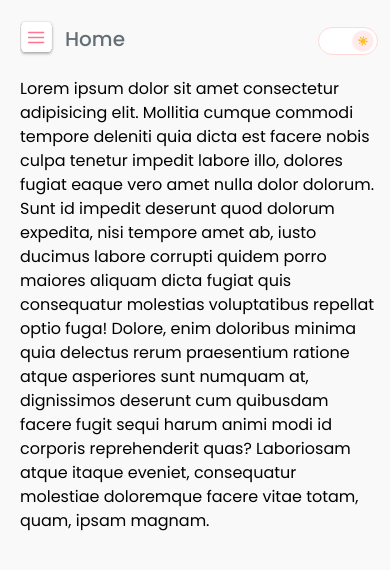
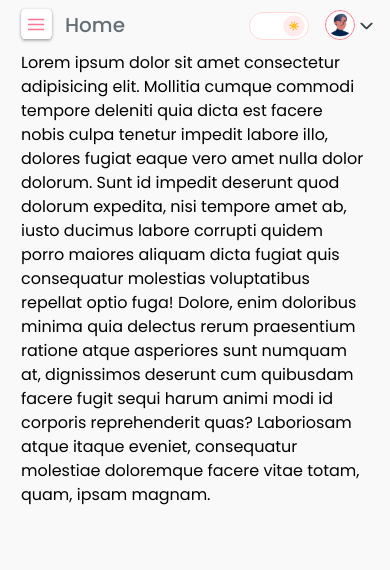
Before and after one commit to mdmahfuzrp/rtexus, a React (Vite) app: page / in a window 390 px wide. Shown: the top 570 px of the page. Built offline with nearby package versions, Linux system fonts and the light colour scheme.

Commit message:
navbar and animation effect implement

```diff
--- a/src/Shared/Navbar.jsx
+++ b/src/Shared/Navbar.jsx
@@ -1,9 +1,38 @@
-import { BarIcon } from "../assets/icons";
+import { BarIcon, OffMenu } from "../assets/icons";
 import DarkMode from "../components/DarkMode/DarkMode";
+import UserImg from "../assets/Avatar.png";
+import { useEffect, useState } from "react";
 
 const Navbar = ({ open, setOpen }) => {
+  const [scrolled, setScrolled] = useState(false);
+
+
+  useEffect(() => {
+    const handleScroll = () => {
+      const mainPageContent = document.getElementById('mainPageContent');
+      if (mainPageContent.scrollTop > 25) {
+        setScrolled(true);
+      } else {
+        setScrolled(false);
+      }
+    };
+
+    const mainPageContent = document.getElementById('mainPageContent');
+    if (mainPageContent) {
+      mainPageContent.addEventListener("scroll", handleScroll);
+    }
+
+    return () => {
+      if (mainPageContent) {
+        mainPageContent.removeEventListener("scroll", handleScroll);
+      }
+    };
+  }, [setScrolled]);
   return (
-    <div className="w-full flex items-center justify-between py-[13px]">
+    <div
+      id="navbar"
+      className={`w-full flex sticky top-0 items-center justify-between md:py-[13px] px-5 ${scrolled ? 'scrolled' : ''}`}
+    >
       <div className="flex items-center justify-start">
         <div
           onClick={() => setOpen(!open)}
@@ -11,10 +40,27 @@ const Navbar = ({ open, setOpen }) => {
         >
           <BarIcon />
         </div>
-        <h1 className="text-[20px]" id="pageTitle">Home</h1>
+        <h1 className="text-[20px] mt-[-2px]" id="pageTitle">
+          Home
+        </h1>
       </div>
-      <div>
+      <div className="flex items-center gap-4 mt-[-4px]">
         <DarkMode />
+        <div className="flex items-center gap-2">
+          <img
+            src={UserImg}
+            alt=""
+            className="w-[30px] mb-[-3px] border rounded-full"
+            id="userIcon"
+          />
+          <div
+            id="openProfile"
+            className={`cursor-pointer !shadow-none -rotate-90 flex items-center justify-center rounded-full mt-1 fill-white`}
+            style={{ backgroundColor: "transparent" }}
+          >
+            <OffMenu />
+          </div>
+        </div>
       </div>
     </div>
   );
--- a/src/Shared/SideBar/SideBar.jsx
+++ b/src/Shared/SideBar/SideBar.jsx
@@ -75,13 +75,7 @@ const Sidebar = ({ isTabletMid, open, setOpen }) => {
           open ? "block" : "hidden"
         } `}
       ></div>
-      <div
-        id="OffMenu"
-        className={`absolute ${open ? 'top-[14px] md:delay-50' : 'top-[-50px]'} left-[187px] delay-200 md:delay-0 z-[99999] cursor-pointer w-[30px] h-[30px] flex items-center justify-center rounded-full`}
-        onClick={() => setOpen(!open)}
-      >
-        <OffMenu />
-      </div>
+
       <motion.div
         ref={sidebarRef}
         variants={Nav_animation}
--- a/src/index.css
+++ b/src/index.css
@@ -129,3 +129,14 @@ body {
 color: var(--title_color);
 font-weight: 500;
 }
+
+#userIcon{
+    border-color: var(--special-color);
+    object-fit: cover;
+}
+.scrolled{
+    background: var(--gradient_background);
+}
+#openProfile svg path{
+    fill: var(--brand_color);
+}
--- a/src/layout/MainPage.jsx
+++ b/src/layout/MainPage.jsx
@@ -3,18 +3,36 @@ import Sidebar from "../Shared/SideBar/SideBar";
 import Navbar from "../Shared/Navbar";
 import { useMediaQuery } from "react-responsive";
 import { useState } from "react";
+import { OffMenu } from "../assets/icons";
 
 const MainPage = () => {
-
   let isTabletMid = useMediaQuery({ query: "(max-width: 833px)" });
   const [open, setOpen] = useState(isTabletMid ? false : true);
 
   return (
-    <div className="flex gap-5 max-h-screen overflow-hidden overflow-y-hidden">
-    <Sidebar isTabletMid={isTabletMid} open={open} setOpen={setOpen} />
-      <div className="w-full md:max-w-[1300px] pr-3 overflow-x-hidden lg:max-w-[1600px] h-screen overflow-y-auto" id="mainPageContent">
+    <div className="flex max-h-screen overflow-hidden overflow-y-hidden">
+      <div>
+        <div
+          id="OffMenu"
+          className={`absolute ${
+            open ? "top-[14px] md:delay-50" : "top-[-50px]"
+          } left-[187px] delay-200 md:delay-0 z-[99999] cursor-pointer w-[30px] h-[30px] flex items-center justify-center rounded-full`}
+          onClick={() => setOpen(!open)}
+        >
+          <OffMenu />
+        </div>
+
+        <Sidebar isTabletMid={isTabletMid} open={open} setOpen={setOpen} />
+      </div>
+
+      <div
+        className="w-full md:max-w-[1300px] overflow-x-hidden lg:max-w-[1600px] h-screen overflow-y-auto"
+        id="mainPageContent"
+      >
         <Navbar isTabletMid={isTabletMid} open={open} setOpen={setOpen} />
-        <main className=""><Outlet /></main>
+        <main className="px-[21px]">
+          <Outlet />
+        </main>
       </div>
     </div>
   );
```
Also changed, not shown: src/assets/Avatar.png (added).
